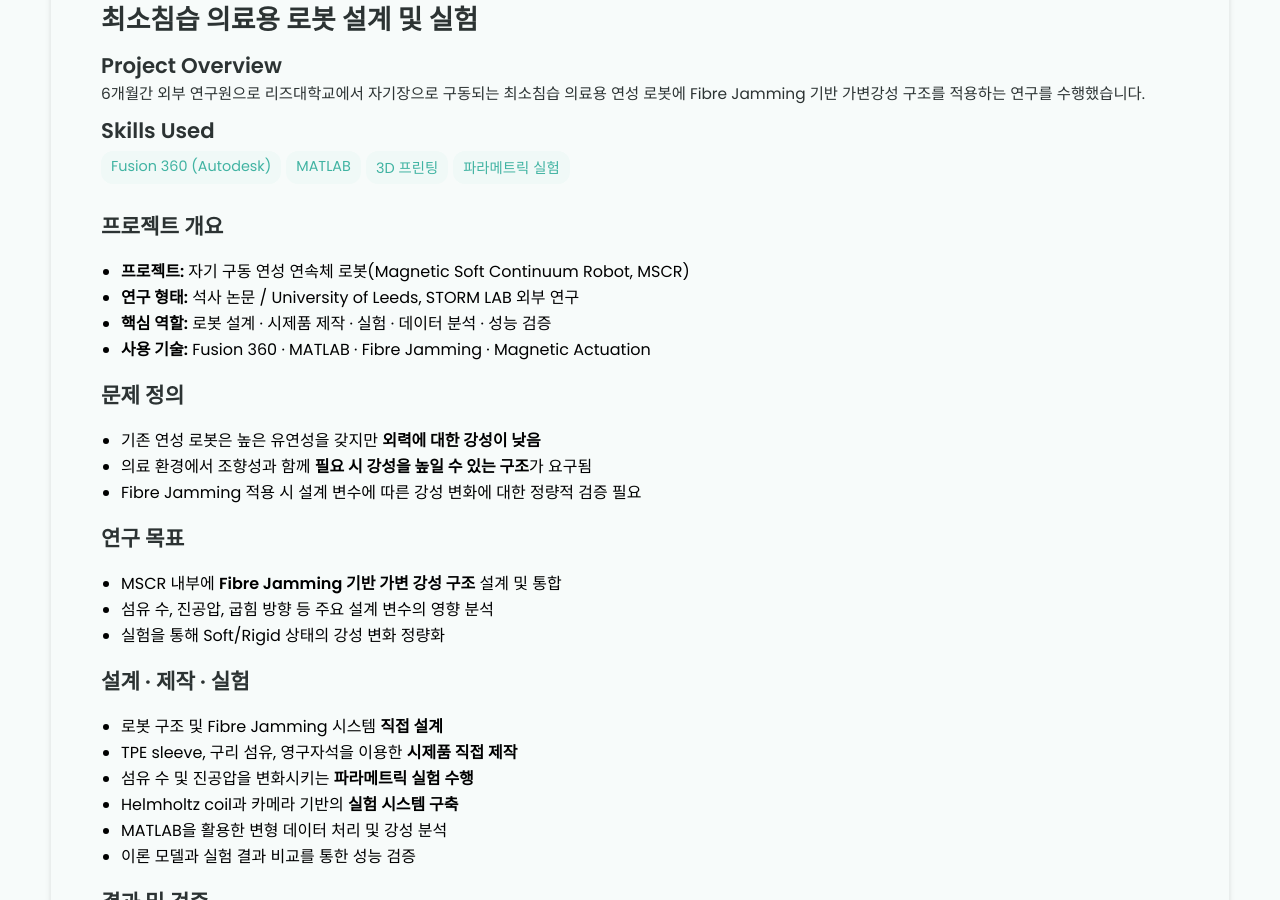
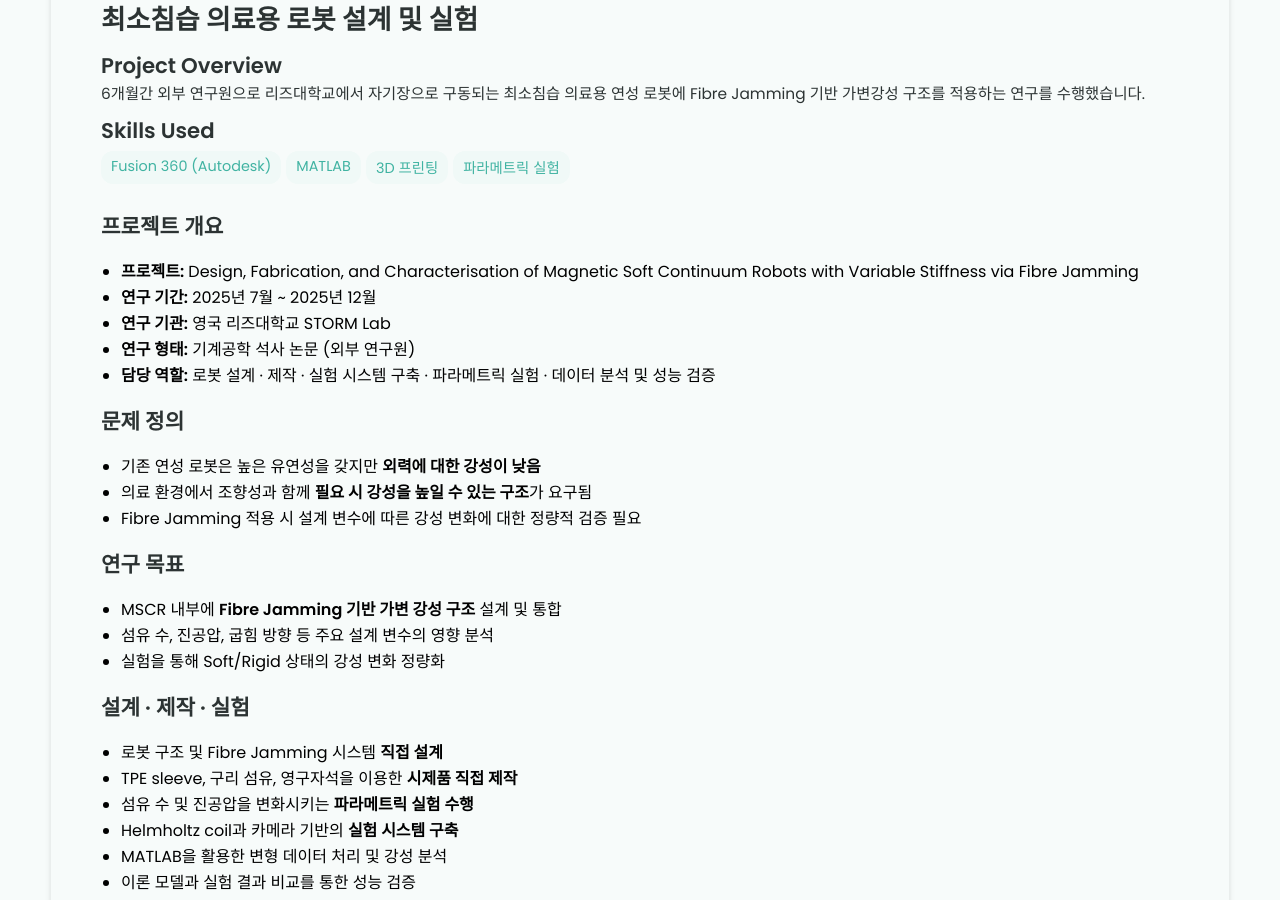
Before and after one commit to border3033/border3033.github.io, a Jekyll site: the page built from _projects/최소침습 로봇/index.md, in a window 1280 px wide and 900 px high, scrolled down 509 px. Built offline with Jekyll 4.4.1, drawn with Linux system fonts in a browser that asks for light colours.

Commit message:
Update project details for Magnetic Soft Continuum Robot

```diff
--- a/_projects/최소침습 로봇/index.md
+++ b/_projects/최소침습 로봇/index.md
@@ -12,10 +12,11 @@ main-image: /camera view.png
 
 ## 프로젝트 개요
 
-- **프로젝트:** 자기 구동 연성 연속체 로봇(Magnetic Soft Continuum Robot, MSCR)
-- **연구 형태:** 석사 논문 / University of Leeds, STORM LAB 외부 연구
-- **핵심 역할:** 로봇 설계 · 시제품 제작 · 실험 · 데이터 분석 · 성능 검증
-- **사용 기술:** Fusion 360 · MATLAB · Fibre Jamming · Magnetic Actuation
+- **프로젝트:** Design, Fabrication, and Characterisation of Magnetic Soft Continuum Robots with Variable Stiffness via Fibre Jamming
+- **연구 기간:** 2025년 7월 ~ 2025년 12월
+- **연구 기관:** 영국 리즈대학교 STORM Lab
+- **연구 형태:** 기계공학 석사 논문 (외부 연구원)
+- **담당 역할:** 로봇 설계 · 제작 · 실험 시스템 구축 · 파라메트릭 실험 · 데이터 분석 및 성능 검증
 
 <!-- 대표 사진 1장: 완성된 로봇 또는 전체 실험 셋업 -->
 
```
